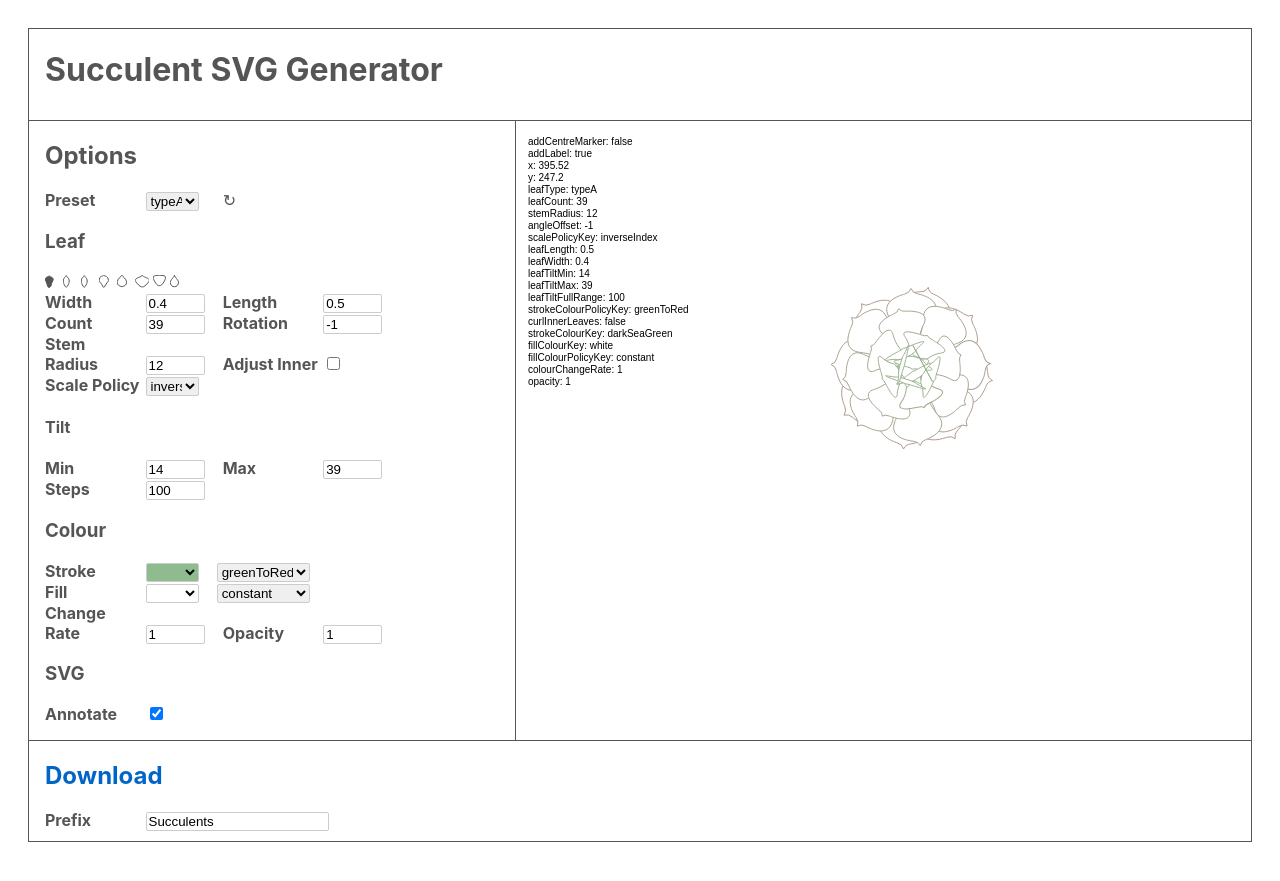
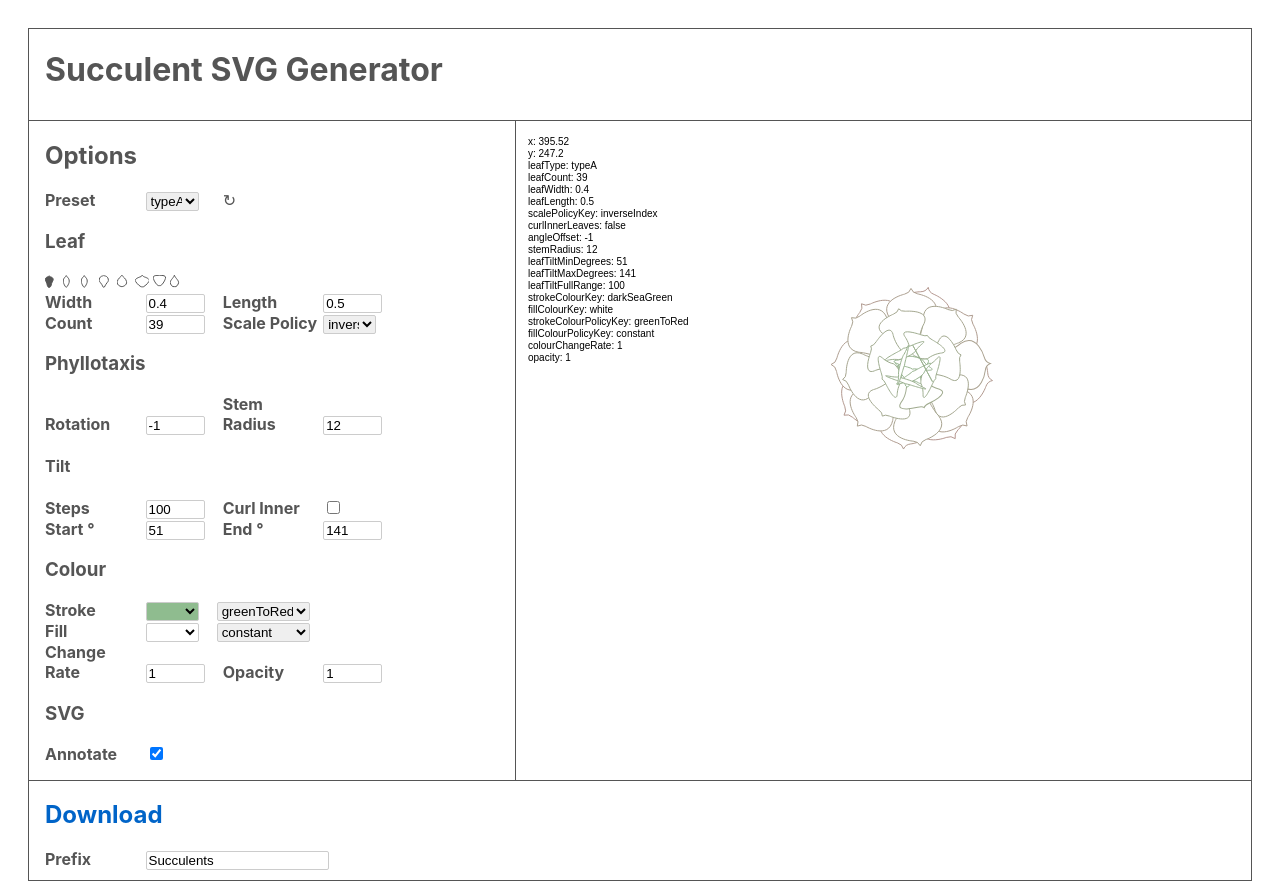
Before and after one commit to nickboon/succulents, a Svelte app: page / in a window 1280 px wide. Before the commit the page ends 842 px from the top, so only its background shows below. Built offline with nearby package versions, Linux system fonts and the light colour scheme.

Commit message:
Modified start and end leaf tilt to accept value in degrees.

```diff
--- a/src/Options.svelte
+++ b/src/Options.svelte
@@ -27,8 +27,8 @@
 		angleOffset = currentPreset.angleOffset;
 		stemRadius = currentPreset.stemRadius;
 		leafTiltFullRange = currentPreset.leafTiltFullRange;
-		leafTiltMax = currentPreset.leafTiltMax;
-		leafTiltMin = currentPreset.leafTiltMin;
+		leafTiltMaxDegrees = currentPreset.leafTiltMaxDegrees;
+		leafTiltMinDegrees = currentPreset.leafTiltMinDegrees;
 		strokeColourKey = currentPreset.strokeColourKey;
 		fillColourKey = currentPreset.fillColourKey;
 		strokeColourPolicyKey = currentPreset.strokeColourPolicyKey;
@@ -76,8 +76,8 @@
 		angleOffset,
 		stemRadius,
 		leafTiltFullRange,
-		leafTiltMax,
-		leafTiltMin,
+		leafTiltMaxDegrees,
+		leafTiltMinDegrees,
 		strokeColourPolicyKey,
 		strokeColourKey,
 		fillColourKey,
@@ -87,8 +87,6 @@
 		addLabel
 	} = getCurrentPreset();
 
-	$: leafTiltLimit = PlantFactory.calculateLeafTiltLimit(leafTiltFullRange);
-	$: leafTiltMax = leafTiltMax > leafTiltLimit ? leafTiltLimit : leafTiltMax;
 	$: plantFactory = new PlantFactory({
 		x,
 		y,
@@ -100,19 +98,19 @@
 		curlInnerLeaves,
 		angleOffset,
 		stemRadius,
-		leafTiltMin,
-		leafTiltMax,
+		leafTiltMinDegrees,
+		leafTiltMaxDegrees,
 		leafTiltFullRange,
 		strokeColourKey,
 		fillColourKey,
 		strokeColourPolicyKey,
 		fillColourPolicyKey,
 		colourChangeRate,
-		opacity,
-		addLabel
+		opacity
 	});
 
-	$: paths = plantFactory.build();
+	$: leafTiltIncrementInDegrees = Math.floor(360 / leafTiltFullRange);
+	$: paths = plantFactory.buildSvg(addLabel);
 </script>
 
 <style>
@@ -165,9 +163,8 @@
 <div>
 	<h3>Leaf</h3>
 	{#each leafTypes as type}
-		<label for={type} class="leaf-option">
+		<label class="leaf-option">
 			<input
-				id={type}
 				type="radio"
 				class="hidden"
 				name="leafTypes"
@@ -202,19 +199,6 @@
 	<div>
 		<label for="leafCount">Count</label>
 		<input id="leafCount" type="number" min="0" bind:value={leafCount} />
-		<label for="angleOffset">Rotation</label>
-		<input id="angleOffset" type="number" step="0.1" bind:value={angleOffset} />
-	</div>
-	<div>
-		<label for="stemRadius">Stem Radius</label>
-		<input id="stemRadius" type="number" min="0" bind:value={stemRadius} />
-		<label for="curlInnerLeaves">Adjust Inner</label>
-		<input
-			type="checkbox"
-			id="curlInnerLeaves"
-			bind:checked={curlInnerLeaves} />
-	</div>
-	<div>
 		<label for="scalePolicy">Scale Policy</label>
 		<select id="scalePolicy" bind:value={scalePolicyKey}>
 			{#each scalePolicyKeys as policyKey}
@@ -222,23 +206,14 @@
 			{/each}
 		</select>
 	</div>
+	<h3>Phyllotaxis</h3>
+	<div>
+		<label for="angleOffset">Rotation</label>
+		<input id="angleOffset" type="number" step="0.1" bind:value={angleOffset} />
+		<label for="stemRadius">Stem Radius</label>
+		<input id="stemRadius" type="number" min="0" bind:value={stemRadius} />
+	</div>
 	<h4>Tilt</h4>
-	<div>
-		<label for="leafTiltMin">Min</label>
-		<input
-			id="leafTiltMin"
-			type="number"
-			min="0"
-			max={leafTiltLimit}
-			bind:value={leafTiltMin} />
-		<label for="leafTiltMax">Max</label>
-		<input
-			id="leafTiltMax"
-			type="number"
-			min="0"
-			max={leafTiltLimit}
-			bind:value={leafTiltMax} />
-	</div>
 	<div>
 		<label for="leafTiltFullRange">Steps</label>
 		<input
@@ -246,6 +221,29 @@
 			type="number"
 			min="1"
 			bind:value={leafTiltFullRange} />
+		<label for="curlInnerLeaves">Curl Inner</label>
+		<input
+			type="checkbox"
+			id="curlInnerLeaves"
+			bind:checked={curlInnerLeaves} />
+	</div>
+	<div>
+		<label for="leafTiltMinDegrees">Start &deg;</label>
+		<input
+			id="leafTiltMinDegrees"
+			type="number"
+			min="0"
+			max="270"
+			step={leafTiltIncrementInDegrees}
+			bind:value={leafTiltMinDegrees} />
+		<label for="leafTiltMaxDegrees">End &deg;</label>
+		<input
+			id="leafTiltMaxDegrees"
+			type="number"
+			min="0"
+			max="270"
+			step={leafTiltIncrementInDegrees}
+			bind:value={leafTiltMaxDegrees} />
 	</div>
 </div>
 <div>
--- a/src/plantFactory.js
+++ b/src/plantFactory.js
@@ -10,16 +10,17 @@ Continued fraction 		First three rationals 	Asymptotic 	divergence angle (°) 	S
 [0,4,1,1,1, ...] 		1/4, 1/5, 2/9, ... 		77.955... 							normal
 [0,2,1,2,1,1, ...] 		3/8, 4/11, 7/19, ... 	132.178... 							not classified
 */
-import LeafFactory from './leafFactory';
-import Trigonometry from './trigonometry';
-import SvgFactory from './svg';
-import ScalePolicy from './scalePolicy';
-import ColourPolicy from './colourPolicy';
-import Colour from './colour';
+import LeafFactory from './leafFactory.js';
+import Trigonometry from './trigonometry.js';
+import SvgFactory from './svg.js';
+import ScalePolicy from './scalePolicy.js';
+import ColourPolicy from './colourPolicy.js';
+import Colour from './colour.js';
 
+const goldenAngleDegrees = 137.5077640500378546463487;
+const maxDegrees = 360;
 const _options = new WeakMap();
-const _leafFactory = new WeakMap();
-const goldenAngleDegrees = 137.5077640500378546463487;
+const _leaves = new WeakMap();
 /*
     leaf tilt
     ===========
@@ -31,23 +32,7 @@ const goldenAngleDegrees = 137.5077640500378546463487;
        				270 full range
 */
 export default class PlantFactory {
-	static get defaultTiltFullRange() {
-		return 72;
-	}
-
-	static get defaultTiltMax() {
-		return PlantFactory.calculateLeafTiltLimit(
-			PlantFactory.defaultTiltFullRange
-		);
-	}
-
-	static calculateLeafTiltLimit(fullRange) {
-		return Math.floor(fullRange * 0.75);
-	}
-
 	constructor({
-		addCentreMarker = false,
-		addLabel = true,
 		x = 0,
 		y = 0,
 		leafType = 'typeA',
@@ -56,9 +41,9 @@ export default class PlantFactory {
 		angleOffset = 0,
 		leafLength = 0.5,
 		leafWidth = 0.5,
-		leafTiltFullRange = PlantFactory.defaultTiltFullRange,
-		leafTiltMin = 0,
-		leafTiltMax = PlantFactory.defaultTiltMax,
+		leafTiltFullRange = 100,
+		leafTiltMinDegrees = 0,
+		leafTiltMaxDegrees = 270,
 		scalePolicyKey = 'inverseFibonacci',
 		curlInnerLeaves = false,
 		strokeColourKey = 'green',
@@ -68,93 +53,28 @@ export default class PlantFactory {
 		colourChangeRate = 2,
 		opacity = 1
 	} = {}) {
-		_options.set(this, {
-			addCentreMarker,
-			addLabel,
-			x,
-			y,
-			leafType,
-			leafCount,
-			stemRadius,
-			angleOffset,
-			scalePolicyKey,
-			leafLength,
-			leafWidth,
-			leafTiltMin,
-			leafTiltMax,
-			leafTiltFullRange,
-			strokeColourPolicyKey,
-			curlInnerLeaves,
-			strokeColourKey,
-			fillColourKey,
-			fillColourPolicyKey,
-			colourChangeRate,
-			opacity
-		});
+		_options.set(this, arguments[0]);
 
-		_leafFactory.set(this, new LeafFactory());
-	}
+		const trigTable = new Trigonometry(leafTiltFullRange);
+		const leafTiltMin = Math.floor(
+			(leafTiltMinDegrees / maxDegrees) * leafTiltFullRange
+		);
+		const leafTiltMax = Math.floor(
+			(leafTiltMaxDegrees / maxDegrees) * leafTiltFullRange
+		);
 
-	centremarker() {
-		const { x, y, stemRadius } = _options.get(this);
-		return [
-			`<path d="M${x - stemRadius} ${y} L${x + stemRadius} ${y}" />`,
-			`<path d="M${x} ${y - stemRadius} L${x} ${y + stemRadius}" />`
-		].join('');
-	}
-
-	label() {
-		const options = _options.get(this);
-		const svgFactory = new SvgFactory();
-		const x = 12;
-		let y = 12;
-
-		return Object.keys(options)
-			.map(key =>
-				svgFactory.text(`${key}: ${options[key]}`, { x, y: (y += 12) })
-			)
-			.join('');
-	}
-
-	build() {
-		const leafFactory = _leafFactory.get(this);
-		const {
-			addCentreMarker,
-			addLabel,
-			x,
-			y,
-			leafType,
-			leafCount,
-			leafLength,
-			leafWidth,
-			scalePolicyKey,
-			curlInnerLeaves,
-			stemRadius,
-			angleOffset,
-			leafTiltFullRange,
-			leafTiltMin,
-			leafTiltMax,
-			strokeColourKey,
-			fillColourKey,
-			strokeColourPolicyKey,
-			fillColourPolicyKey,
-			colourChangeRate,
-			opacity
-		} = _options.get(this);
-		const trigTable = new Trigonometry(leafTiltFullRange);
-		const leafTiltRange = leafTiltMax - leafTiltMin;
+		const leaves = [];
+		const leafFactory = new LeafFactory();
 		let scaleX = leafLength;
 		let scaleY = leafLength;
-		let leafTilt = leafTiltMin;
-		let leaves = [];
-		let currentStroke = Colour.definedColours[strokeColourKey];
-		let currentFill = Colour.definedColours[fillColourKey];
-		let scalePolicy = new ScalePolicy(1)[scalePolicyKey]();
 		if (scalePolicyKey === 'constant') {
 			scaleY *= 5;
 			scaleX *= 5;
 		}
-
+		let leafTilt = leafTiltMin;
+		let currentStroke = Colour.definedColours[strokeColourKey];
+		let currentFill = Colour.definedColours[fillColourKey];
+		let scalePolicy = new ScalePolicy()[scalePolicyKey]();
 		for (let i = 0; i < leafCount; i++) {
 			const angle = trigTable.getAngle(leafTilt);
 			const tiltScale = -angle.cos;
@@ -181,7 +101,6 @@ export default class PlantFactory {
 				svg,
 				z
 			});
-
 			scaleX += scalePolicy(i, true) * leafWidth;
 			if (curlInnerLeaves) scaleX -= 1 / (i + 1);
 
@@ -196,17 +115,43 @@ export default class PlantFactory {
 				colourChangeRate
 			);
 
-			if (i < leafTiltRange) leafTilt += 1;
+			if (leafTilt < leafTiltMax) leafTilt += 1;
 		}
 
+		_leaves.set(this, leaves);
+	}
+
+	get centremarker() {
+		const { x, y, stemRadius } = _options.get(this);
+		return [
+			`<path d="M${x - stemRadius} ${y} L${x + stemRadius} ${y}" />`,
+			`<path d="M${x} ${y - stemRadius} L${x} ${y + stemRadius}" />`
+		].join('');
+	}
+
+	get label() {
+		const options = _options.get(this);
+		const svgFactory = new SvgFactory();
+		const x = 12;
+		let y = 12;
+
+		return Object.keys(options)
+			.map(key =>
+				svgFactory.text(`${key}: ${options[key]}`, { x, y: (y += 12) })
+			)
+			.join('');
+	}
+
+	buildSvg(addLabel = true, addCentreMarker = false) {
 		return (
-			leaves
+			_leaves
+				.get(this)
 				.reverse()
 				.sort((a, b) => (a.z > b.z ? 1 : b.z > a.z ? -1 : 0))
 				.map(leaf => leaf.svg)
 				.join('') +
-			(addLabel ? this.label() : '') +
-			(addCentreMarker ? this.centremarker() : '')
+			(addLabel ? this.label : '') +
+			(addCentreMarker ? this.centremarker : '')
 		);
 	}
 }
--- a/src/preset.js
+++ b/src/preset.js
@@ -9,14 +9,14 @@ const keys = {
 	typeA: {
 		leafType: 'typeA',
 		leafCount: 39,
-		stemRadius: 12, //- 17,
+		stemRadius: 12,
 		angleOffset: -1,
 		leafLength: 0.5,
 		leafWidth: 0.4,
 		scalePolicyKey: 'inverseIndex',
 		curlInnerLeaves: false,
-		leafTiltMin: 14,
-		leafTiltMax: 39,
+		leafTiltMinDegrees: 51,
+		leafTiltMaxDegrees: 141,
 		leafTiltFullRange: 100,
 		strokeColourKey: 'darkSeaGreen',
 		fillColourKey: 'white',
@@ -32,10 +32,10 @@ const keys = {
 		angleOffset: 1,
 		scalePolicyKey: 'inverseIndex',
 		curlInnerLeaves: true,
-		leafLength: 0.8,
+		leafLength: 0.65,
 		leafWidth: 0.3,
-		leafTiltMin: 104,
-		leafTiltMax: 180,
+		leafTiltMinDegrees: 83,
+		leafTiltMaxDegrees: 144,
 		leafTiltFullRange: 450,
 		strokeColourKey: 'paleTurquoise',
 		fillColourKey: 'white',
@@ -53,8 +53,8 @@ const keys = {
 		curlInnerLeaves: true,
 		leafLength: 0.6,
 		leafWidth: 0.4,
-		leafTiltMin: 22,
-		leafTiltMax: 96,
+		leafTiltMinDegrees: 62,
+		leafTiltMaxDegrees: 270,
 		leafTiltFullRange: 128,
 		strokeColourKey: 'paleTurquoise',
 		fillColourKey: 'white',
@@ -71,8 +71,8 @@ const keys = {
 		scalePolicyKey: 'inverseIndex',
 		leafLength: 0.7,
 		leafWidth: 0.4,
-		leafTiltMin: 49,
-		leafTiltMax: 64,
+		leafTiltMinDegrees: 108,
+		leafTiltMaxDegrees: 140,
 		leafTiltFullRange: 164,
 		strokeColourPolicyKey: 'greenToRed',
 		curlInnerLeaves: false,
@@ -89,8 +89,8 @@ const keys = {
 		scalePolicyKey: 'inverseIndex',
 		leafLength: 0.45,
 		leafWidth: 0.2,
-		leafTiltMin: 16,
-		leafTiltMax: 47,
+		leafTiltMinDegrees: 90,
+		leafTiltMaxDegrees: 270,
 		leafTiltFullRange: 63,
 		strokeColourPolicyKey: 'greenToRed',
 		curlInnerLeaves: true,
@@ -107,8 +107,8 @@ const keys = {
 		scalePolicyKey: 'inverseIndex',
 		leafLength: 0.7,
 		leafWidth: 0.1,
-		leafTiltMin: 13,
-		leafTiltMax: 47,
+		leafTiltMinDegrees: 75,
+		leafTiltMaxDegrees: 270,
 		leafTiltFullRange: 63,
 		strokeColourPolicyKey: 'blueToGreen',
 		curlInnerLeaves: true,
@@ -125,8 +125,8 @@ const keys = {
 		scalePolicyKey: 'inverseIndex',
 		leafLength: 0.45,
 		leafWidth: 0.15,
-		leafTiltMin: 19,
-		leafTiltMax: 109,
+		leafTiltMinDegrees: 26,
+		leafTiltMaxDegrees: 151,
 		leafTiltFullRange: 259,
 		strokeColourPolicyKey: 'blueToRed',
 		curlInnerLeaves: false,
@@ -144,8 +144,8 @@ const keys = {
 		scalePolicyKey: 'inverseIndex',
 		leafLength: 1.1,
 		leafWidth: 0,
-		leafTiltMin: 46,
-		leafTiltMax: 140,
+		leafTiltMinDegrees: 56,
+		leafTiltMaxDegrees: 171,
 		leafTiltFullRange: 295,
 		strokeColourPolicyKey: 'greenToRed',
 		curlInnerLeaves: true,
```
